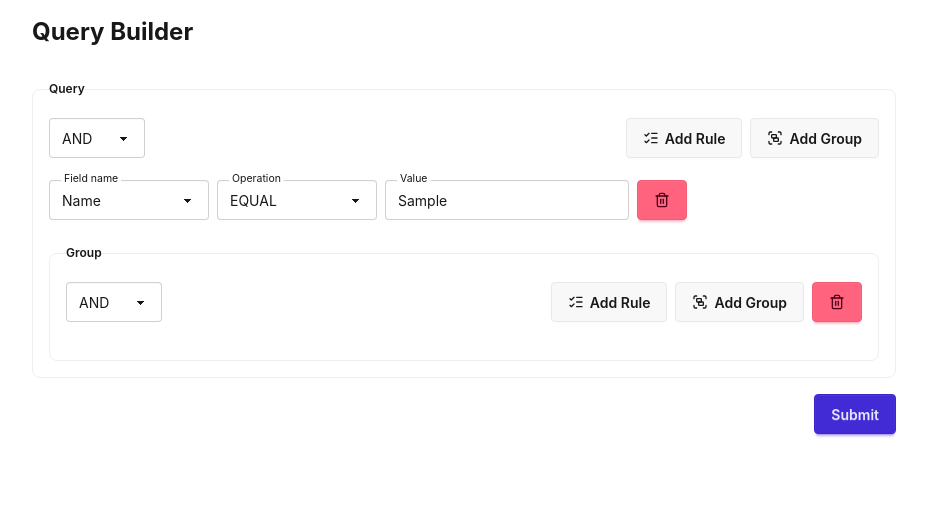
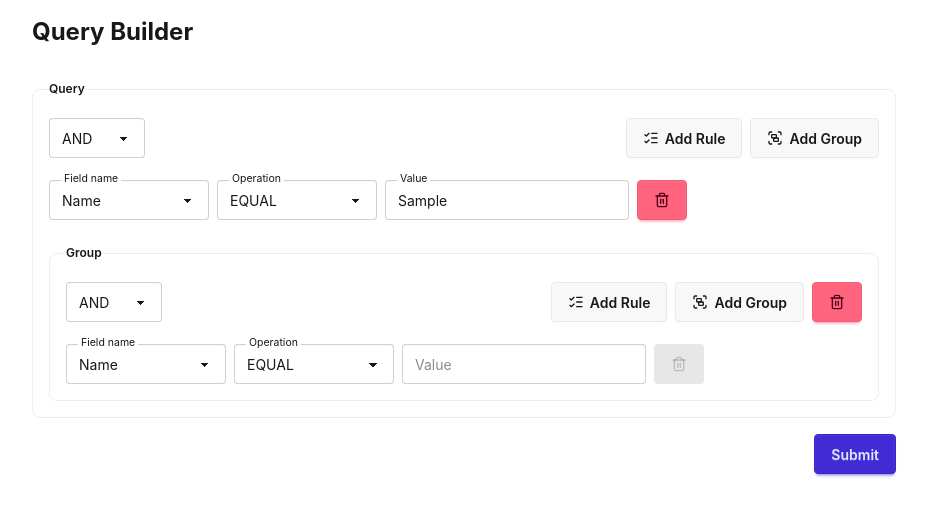
Before and after one commit to christian1koch/ApataTech, a React (Vite) app: page / in a window 1280 px wide. Both pictures are taken after typing "Sample" into the empty fields and a click on the button "Add Group". Shown: the top 516 px of the page, without its empty margins (176-1103 px from the left). Built offline with nearby package versions, Linux system fonts and the light colour scheme.

Commit message:
#14 Added Validation first implementation

```diff
--- a/src/ConditionGroup.tsx
+++ b/src/ConditionGroup.tsx
@@ -7,13 +7,17 @@ import type { Combinator } from "./types";
 interface ConditionGroupProps {
   group: GroupNode;
   isRoot?: boolean;
+  canRemove?: boolean;
 }
 
 export default function ConditionGroup({
   group,
   isRoot = false,
+  canRemove = false,
 }: ConditionGroupProps) {
   const dispatch = useQueryDispatch();
+  // A group can't be emptied, so its only child can't be removed
+  const canRemoveChild = group.children.length > 1;
 
   return (
     <fieldset className="fieldset rounded-box border-base-300 border p-4">
@@ -56,6 +60,7 @@ export default function ConditionGroup({
               type="button"
               className="btn btn-error"
               aria-label="Remove group"
+              disabled={!canRemove}
               onClick={() => dispatch({ type: "remove", id: group.id })}
             >
               <Trash size={16} />
@@ -69,13 +74,18 @@ export default function ConditionGroup({
             <RuleOptions
               key={child.id}
               rule={child.rule}
+              canRemove={canRemoveChild}
               onChange={(rule) =>
                 dispatch({ type: "updateRule", id: child.id, rule })
               }
               onRemove={() => dispatch({ type: "remove", id: child.id })}
             />
           ) : (
-            <ConditionGroup key={child.id} group={child} />
+            <ConditionGroup
+              key={child.id}
+              group={child}
+              canRemove={canRemoveChild}
+            />
           )
         )}
       </div>
--- a/src/RuleOptions.tsx
+++ b/src/RuleOptions.tsx
@@ -9,12 +9,14 @@ const toRule = <K extends FieldName>(rule: RuleFor<K>): Rule => rule as Rule;
 
 interface RuleOptionsProps<K extends FieldName> {
   rule: RuleFor<K>;
+  canRemove: boolean;
   onChange: (rule: Rule) => void;
   onRemove: () => void;
 }
 
 export default function RuleOptions<K extends FieldName>({
   rule,
+  canRemove,
   onChange,
   onRemove,
 }: RuleOptionsProps<K>) {
@@ -23,7 +25,7 @@ export default function RuleOptions<K extends FieldName>({
   const operations = getOperations(rule.fieldName);
 
   return (
-    <div className="flex gap-2">
+    <div className="flex items-start gap-2">
       <label className="floating-label">
         <select
           className="select w-fit min-w-40"
@@ -67,6 +69,7 @@ export default function RuleOptions<K extends FieldName>({
         type="button"
         className="btn btn-error"
         aria-label="Remove rule"
+        disabled={!canRemove}
         onClick={onRemove}
       >
         <Trash size={16} />
--- a/src/constants.ts
+++ b/src/constants.ts
@@ -11,6 +11,11 @@ export const TRANSACTION_STATES = [
   "FAILED",
   "ABORTED",
 ] as const;
+
+// HTML `pattern` values: the browser anchors them to the whole input
+export const NON_BLANK_PATTERN = String.raw`.*\S.*`;
+const IPV4_OCTET = String.raw`(25[0-5]|2[0-4]\d|1\d\d|[1-9]?\d)`;
+export const IPV4_PATTERN = String.raw`(${IPV4_OCTET}\.){3}${IPV4_OCTET}`;
 
 export const OPERATIONS = {
   text: ["EQUAL", "NOT_EQUAL"],
--- a/src/fields.ts
+++ b/src/fields.ts
@@ -1,5 +1,10 @@
 import type { ComponentType } from "react";
-import { FIELD_TYPES, OPERATIONS, TRANSACTION_STATES } from "./constants";
+import {
+  FIELD_TYPES,
+  IPV4_PATTERN,
+  OPERATIONS,
+  TRANSACTION_STATES,
+} from "./constants";
 import type {
   FieldName,
   FieldValueMap,
@@ -8,10 +13,10 @@ import type {
   Rule,
   RuleFor,
 } from "./types";
-import IntegerWidget from "./widgets/IntegerWidget";
+import { createIntegerWidget } from "./widgets/IntegerWidget";
 import MoneyWidget from "./widgets/MoneyWidget";
 import { createSelectWidget } from "./widgets/SelectWidget";
-import TextWidget from "./widgets/TextWidget";
+import { createTextWidget } from "./widgets/TextWidget";
 import type { WidgetProps } from "./widgets/types";
 
 export interface FieldConfig<K extends FieldName> {
@@ -28,18 +33,25 @@ export const FIELDS: { [K in FieldName]: FieldConfig<K> } = {
     defaultValue: { amount: 0, currency: "USD" },
     Widget: MoneyWidget,
   },
-  name: { label: "Name", defaultValue: "", Widget: TextWidget },
-  id: { label: "ID", defaultValue: "", Widget: TextWidget },
+  name: { label: "Name", defaultValue: "", Widget: createTextWidget() },
+  id: { label: "ID", defaultValue: "", Widget: createTextWidget() },
   transaction_state: {
     label: "Transaction state",
     defaultValue: "SUCCEEDED",
     Widget: createSelectWidget(TRANSACTION_STATES),
   },
-  device_ip: { label: "Device IP", defaultValue: "", Widget: TextWidget },
+  device_ip: {
+    label: "Device IP",
+    defaultValue: "",
+    Widget: createTextWidget({
+      pattern: IPV4_PATTERN,
+      hint: "Enter an IPv4 address, e.g. 192.168.1.1",
+    }),
+  },
   installments: {
     label: "Installments",
     defaultValue: 1,
-    Widget: IntegerWidget,
+    Widget: createIntegerWidget({ min: 1 }),
   },
 };
 
--- a/src/queryReducer.ts
+++ b/src/queryReducer.ts
@@ -31,17 +31,16 @@ export const createRuleNode = (): RuleNode => ({
   rule: createRule("name"),
 });
 
+// Groups are never empty: they start with a rule and their last child can't be
+// removed, so every group in the payload has at least one condition
 export const createGroup = (): GroupNode => ({
   id: crypto.randomUUID(),
   kind: "group",
   combinator: "AND",
-  children: [],
+  children: [createRuleNode()],
 });
 
-export const createInitialQuery = (): GroupNode => ({
-  ...createGroup(),
-  children: [createRuleNode()],
-});
+export const createInitialQuery = createGroup;
 
 // Returns a copy of the tree with the node matching `id` replaced by the
 // result of `update`.
@@ -59,13 +58,15 @@ function updateNode(
 }
 
 // Returns a copy of the group with the node matching `id` removed at any
-// depth. The group passed in is never removed itself.
+// depth. The group passed in is never removed itself, and neither is a
+// group's last child.
 function removeNode(group: GroupNode, id: string): GroupNode {
+  const remaining = group.children.filter((child) => child.id !== id);
   return {
     ...group,
-    children: group.children
-      .filter((child) => child.id !== id)
-      .map((child) => (child.kind === "group" ? removeNode(child, id) : child)),
+    children: (remaining.length > 0 ? remaining : group.children).map(
+      (child) => (child.kind === "group" ? removeNode(child, id) : child)
+    ),
   };
 }
 
--- a/src/widgets/IntegerWidget.tsx
+++ b/src/widgets/IntegerWidget.tsx
@@ -1,20 +1,31 @@
+import { useId } from "react";
 import type { WidgetProps } from "./types";
 
-export default function IntegerWidget({
-  value,
-  onChange,
-}: WidgetProps<number>) {
+export function createIntegerWidget({ min }: { min: number }) {
+  const hint = `Enter a whole number of ${min} or more`;
+
+  return function IntegerWidget({ value, onChange }: WidgetProps<number>) {
+    const hintId = useId();
     return (
-    <label className="floating-label">
+      <div>
+        <label className="floating-label validator">
           <input
             type="number"
+            min={min}
             step={1}
-        className="input"
+            className="input validator"
             placeholder="Value"
+            required
+            aria-describedby={hintId}
             value={Number.isNaN(value) ? "" : value}
             onChange={(e) => onChange(e.target.valueAsNumber)}
           />
           <span>Value</span>
         </label>
+        <p id={hintId} className="validator-hint hidden">
+          {hint}
+        </p>
+      </div>
     );
+  };
 }
--- a/src/widgets/MoneyWidget.tsx
+++ b/src/widgets/MoneyWidget.tsx
@@ -1,15 +1,22 @@
+import { useId } from "react";
 import { CURRENCIES } from "../constants";
 import type { Currency, Money } from "../types";
 import type { WidgetProps } from "./types";
 
 export default function MoneyWidget({ value, onChange }: WidgetProps<Money>) {
+  const hintId = useId();
   return (
-    <div className="flex gap-2">
-      <label className="floating-label">
+    <div className="flex items-start gap-2">
+      <div>
+        <label className="floating-label validator">
           <input
             type="number"
-          className="input w-32"
+            min={0}
+            step={0.01}
+            className="input validator w-32"
             placeholder="Amount"
+            required
+            aria-describedby={hintId}
             value={Number.isNaN(value.amount) ? "" : value.amount}
             onChange={(e) =>
               onChange({ ...value, amount: e.target.valueAsNumber })
@@ -17,6 +24,10 @@ export default function MoneyWidget({ value, onChange }: WidgetProps<Money>) {
           />
           <span>Amount</span>
         </label>
+        <p id={hintId} className="validator-hint hidden w-32">
+          Enter 0 or more, with up to 2 decimals
+        </p>
+      </div>
       <label className="floating-label">
         <select
           className="select w-24"
--- a/src/widgets/TextWidget.tsx
+++ b/src/widgets/TextWidget.tsx
@@ -1,16 +1,40 @@
+import { useId } from "react";
+import { NON_BLANK_PATTERN } from "../constants";
 import type { WidgetProps } from "./types";
 
-export default function TextWidget({ value, onChange }: WidgetProps<string>) {
+interface TextWidgetOptions {
+  pattern?: string;
+  hint?: string;
+}
+
+// Text values are always required. Without a `pattern`, any non-blank text is
+// accepted; `hint` is shown once the browser marks the input invalid.
+export function createTextWidget({
+  pattern = NON_BLANK_PATTERN,
+  hint = "Required",
+}: TextWidgetOptions = {}) {
+  return function TextWidget({ value, onChange }: WidgetProps<string>) {
+    const hintId = useId();
     return (
-    <label className="floating-label">
+      <div>
+        <label className="floating-label validator">
           <input
             type="text"
-        className="input"
+            className="input validator"
             placeholder="Value"
+            required
+            pattern={pattern}
+            title={hint}
+            aria-describedby={hintId}
             value={value}
             onChange={(e) => onChange(e.target.value)}
           />
           <span>Value</span>
         </label>
+        <p id={hintId} className="validator-hint hidden">
+          {hint}
+        </p>
+      </div>
     );
+  };
 }
```
Also changed, not shown: 2 other files (tests, documents, lock files or other folders). Lines whose indentation alone changed are shown as unchanged.
